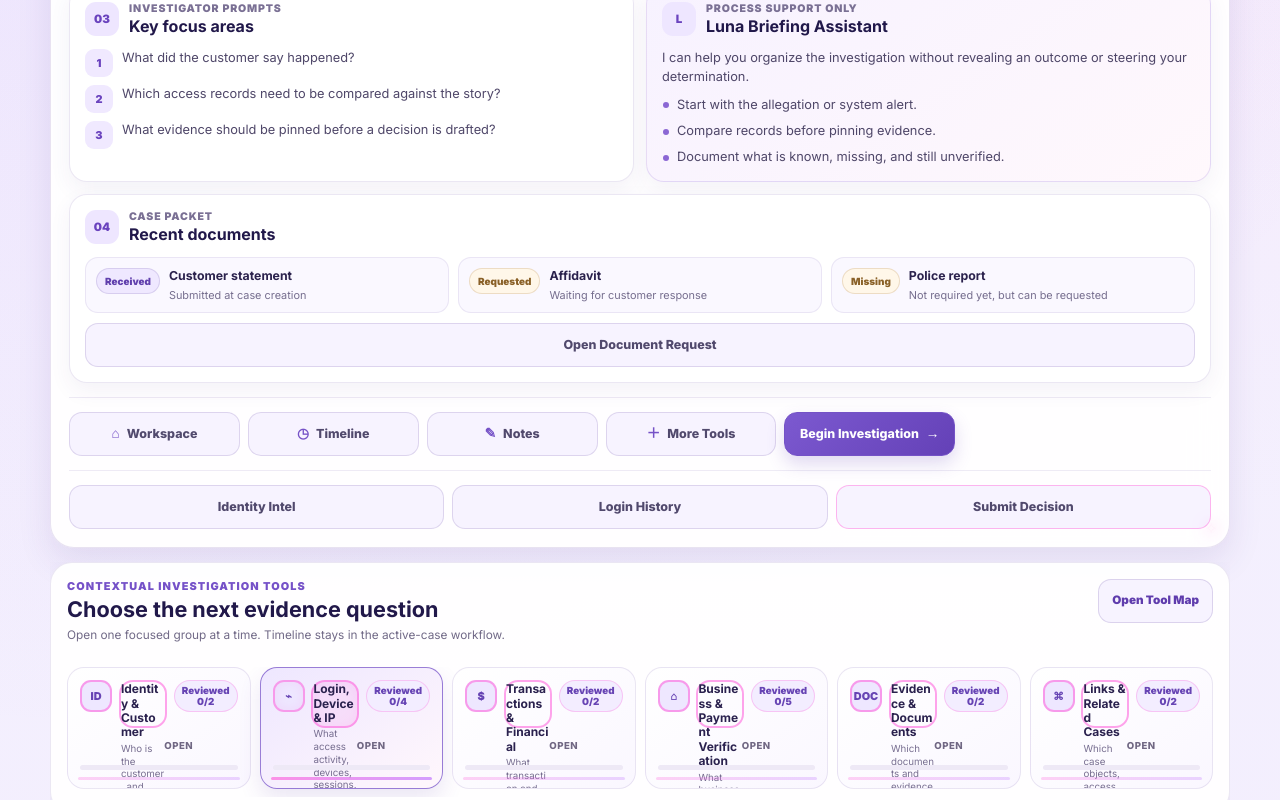
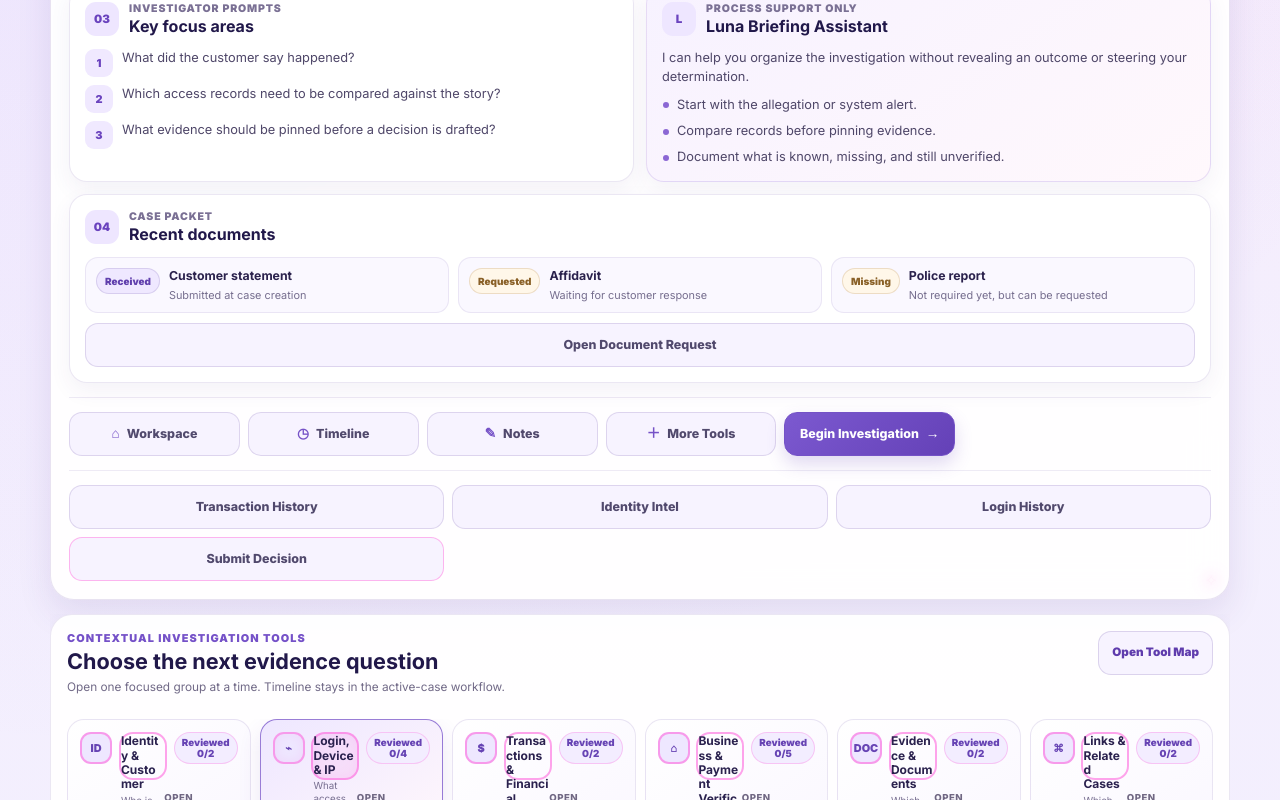
Before and after one commit to iamre2024-debug/fraud-Academy-v1, a React (Vite) app: page / in a window 1280 px wide. Shown: the part 1128-1928 px from the top of the page. Built offline with nearby package versions, Linux system fonts and the light colour scheme.

Commit message:
Build transaction and payroll investigation workspaces

```diff
--- a/src/CaseSummaryCard.jsx
+++ b/src/CaseSummaryCard.jsx
@@ -148,6 +148,7 @@ export default function CaseSummaryCard({ activeCase, pin, openTool, jumpDecisio
         </nav>
 
         <nav className="case-briefing-utilities case-briefing-quick-routes" aria-label="Case briefing quick routes">
+          <button type="button" onClick={() => openTool('Transaction History')}>Transaction History</button>
           <button type="button" onClick={() => openTool('Identity Intel / People Search')}>Identity Intel</button>
           <button type="button" onClick={() => openTool('Login History')}>Login History</button>
           <button type="button" className="decision-jump-button" onClick={jumpDecision}>Submit Decision</button>
```
